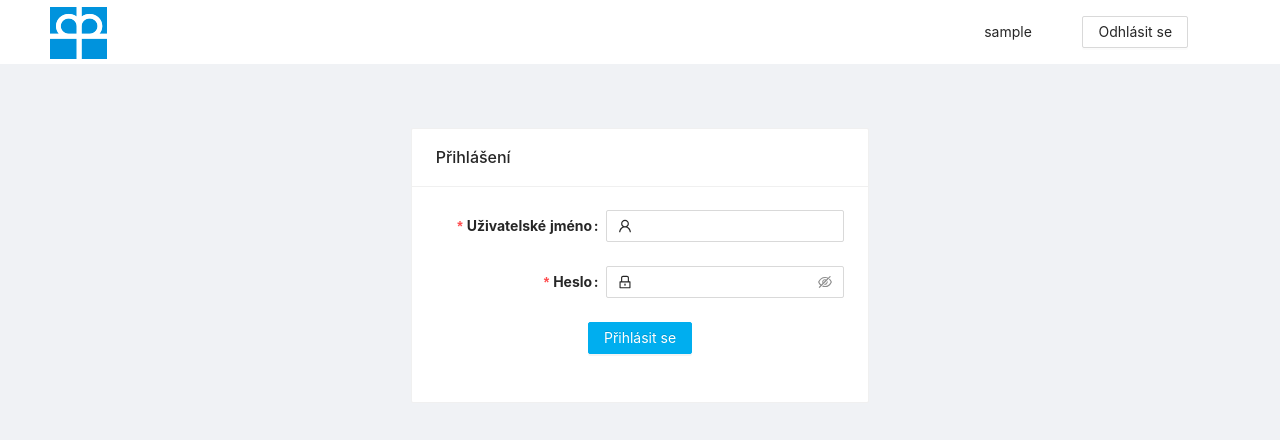
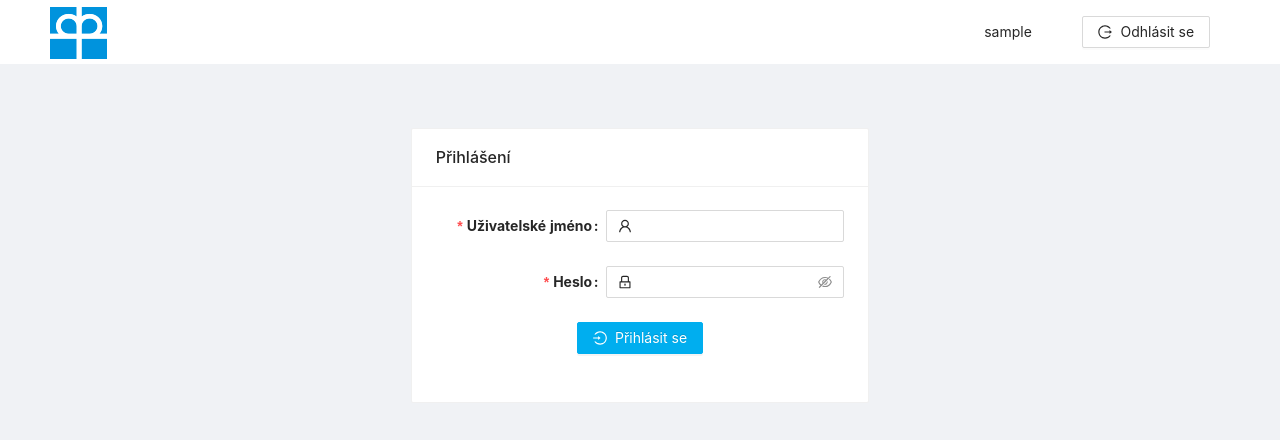
Before and after one commit to Slagee/NoName, a React (Create React App) app in the folder Code/client/: page /login in a window 1280 px wide. Shown: the top 440 px of the page. Built offline with nearby package versions, Linux system fonts and the light colour scheme; sample sign-in values are in the browser's storage.

Commit message:
component user registration

```diff
--- a/Code/client/src/components/layout/AppLayout.js
+++ b/Code/client/src/components/layout/AppLayout.js
@@ -4,6 +4,7 @@ import companyLogo from '../../SD_logo2.png';
 import { Header } from 'antd/lib/layout/layout';
 import authentication from '../../services/authentication/authentication';
 import { message } from 'antd';
+import {LogoutOutlined, ExclamationCircleOutlined} from "@ant-design/icons/lib/icons";
 
 export function AppLayout({ token }) {
     let button;
@@ -12,7 +13,7 @@ export function AppLayout({ token }) {
         button = null;
         username = null
     } else {
-        button = <Button type='submit' onClick={handleLogout}>Odhlásit se</Button>
+        button = <Button type='submit' onClick={handleLogout} icon={<LogoutOutlined />}>Odhlásit se</Button>
         username = localStorage.getItem("username");
 
     }
--- a/Code/client/src/components/login/Login.js
+++ b/Code/client/src/components/login/Login.js
@@ -4,7 +4,7 @@ import PropTypes from 'prop-types';
 import { Navigate } from 'react-router-dom';
 import authenticationService from '../../services/authentication/authentication';
 import './Login.css';
-import { LockOutlined, UserOutlined } from "@ant-design/icons/lib/icons";
+import { LockOutlined, UserOutlined,LoginOutlined } from "@ant-design/icons/lib/icons";
 import { useForm } from "antd/lib/form/Form";
 
 export default function Login({ setToken })
@@ -58,7 +58,7 @@ export default function Login({ setToken })
 
                     <Form.Item>
                         <Row justify="space-around" align="middle">
-                            <Button type="primary" htmlType="submit">
+                            <Button type="primary" htmlType="submit" icon={<LoginOutlined />}>
                                 Přihlásit se
                             </Button>
                         </Row>
--- a/Code/client/src/components/userRegistration/UserRegistration.jsx
+++ b/Code/client/src/components/userRegistration/UserRegistration.jsx
@@ -3,7 +3,7 @@ import 'antd/dist/antd.css';
 import { Form, Input, Button, Row, Card, Col , Select} from 'antd';
 import authenticationService from '../../services/authentication/authentication';
 import './UserRegistration.css'
-import { LockOutlined, MailOutlined} from "@ant-design/icons/lib/icons";
+import { LockOutlined, MailOutlined, PlusCircleOutlined} from "@ant-design/icons/lib/icons";
 import { useForm } from "antd/lib/form/Form";
 import { ArrowLeftOutlined } from "@ant-design/icons/lib/icons";
 
@@ -82,7 +82,7 @@ return (
     <Form.Item
       wrapperCol={{offset: 10, span: 6,}}
     >
-    <Button type="primary" htmlType="submit">
+    <Button type="primary" htmlType="submit" icon={<PlusCircleOutlined />}>
       Registrovat
     </Button>
   </Form.Item>
```
